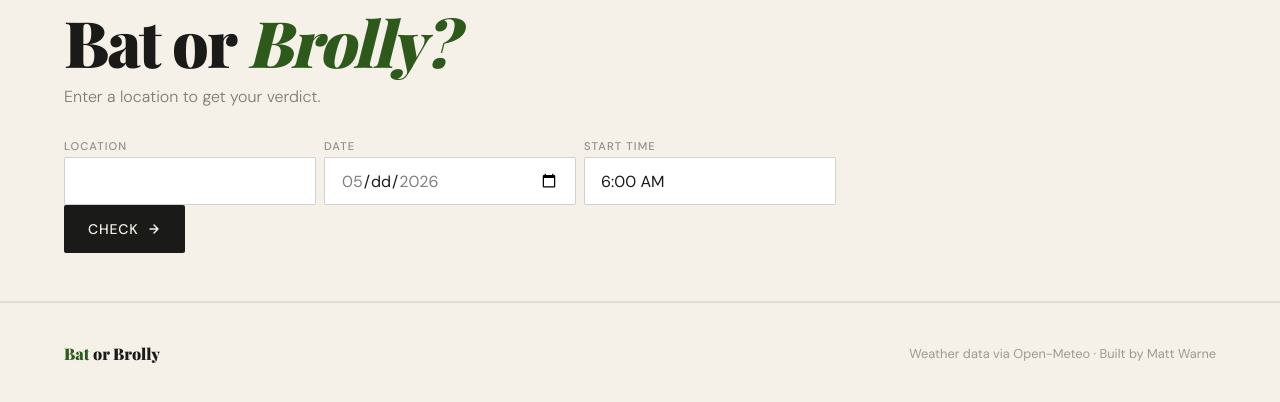
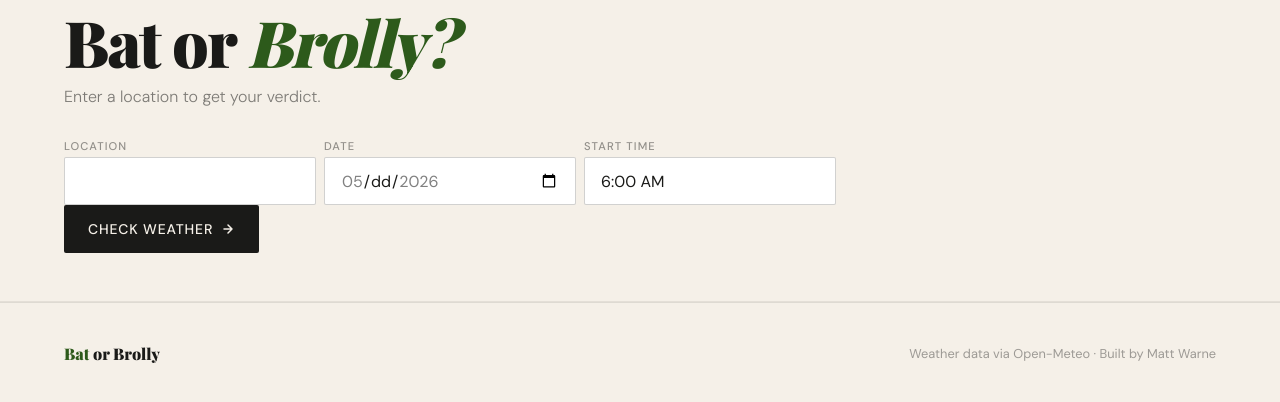
Before and after one commit to MattW-9393/bat-or-brolly, a Flask app: page /bat_or_brolly in a window 1280 px wide. Shown: the part 150-552 px from the top of the page. Run offline with Flask 3, Linux system fonts and the light colour scheme; some libraries are stand-ins or nearby versions; some web fonts are replaced.

Commit message:
update button

```diff
--- a/bat_or_brolly/templates/app.html
+++ b/bat_or_brolly/templates/app.html
@@ -66,7 +66,7 @@
                     </div>
                 </div>
                 <button type="submit" class="search-btn">
-                    Check
+                    Check Weather
                     <svg width="14" height="14" viewBox="0 0 14 14" fill="none">
                         <path d="M3 7h8M7 3l4 4-4 4" stroke="currentColor" stroke-width="1.5" stroke-linecap="round"
                             stroke-linejoin="round" />
```
